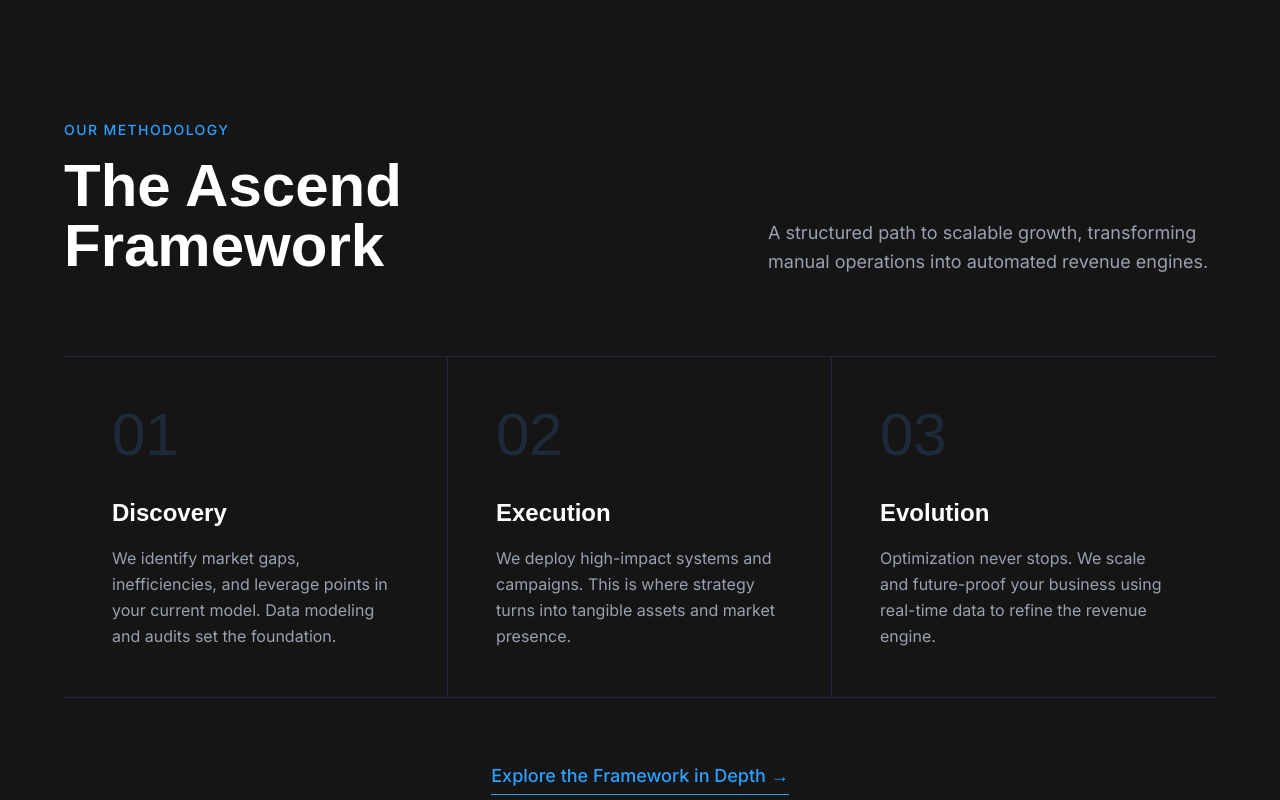
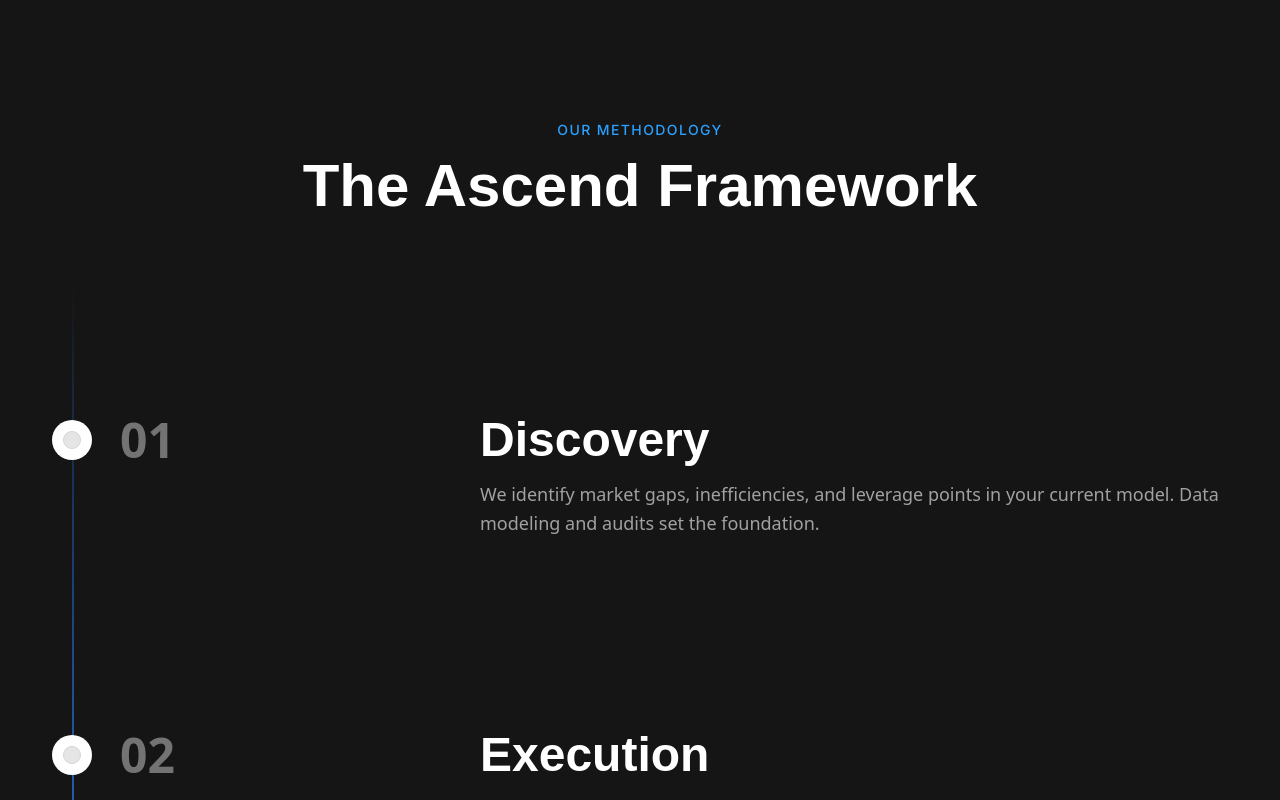
Before and after one commit to meronatic-dev1/meronatic-main, a Next.js app: page / in a window 1280 px wide. Shown: the part 4460-5260 px from the top of the page. Built offline with nearby package versions, Linux system fonts and the light colour scheme.

Commit message:
Implement Timeline Animation for Ascend Framework

```diff
--- a/components/AscendFramework.tsx
+++ b/components/AscendFramework.tsx
@@ -1,7 +1,7 @@
 "use client";
 
 import React from "react";
-import { motion } from "framer-motion";
+import { Timeline } from "@/components/ui/timeline";
 
 const STEPS = [
     {
@@ -22,11 +22,25 @@
 ];
 
 export default function AscendFramework() {
+    const timelineData = STEPS.map(step => ({
+        title: step.number,
+        content: (
+            <div>
+                <h3 className="text-4xl md:text-5xl font-cal text-white mb-4 font-bold">
+                    {step.title}
+                </h3>
+                <p className="text-neutral-400 text-base md:text-lg font-normal mb-8 leading-relaxed">
+                    {step.description}
+                </p>
+            </div>
+        ),
+    }));
+
     return (
-        <section className="py-24 md:py-32 bg-[#151515] text-white px-4 md:px-8 overflow-hidden">
-            <div className="container mx-auto max-w-6xl relative z-10">
-                <div className="flex flex-col md:flex-row md:items-end justify-between mb-20 gap-8">
-                    <div className="max-w-2xl">
+        <section className="py-24 md:py-32 bg-[#151515] text-white overflow-hidden">
+            <div className="container mx-auto px-4 md:px-8 max-w-7xl relative z-10 mb-10">
+                <div className="flex flex-col items-center justify-center text-center gap-8 w-full">
+                    <div className="max-w-4xl mx-auto">
                         <span className="text-[#2ba0fe] font-medium tracking-widest uppercase text-sm mb-4 block">
                             Our Methodology
                         </span>
@@ -34,39 +48,17 @@
                             The Ascend Framework
                         </h2>
                     </div>
-                    <p className="text-gray-400 max-w-md text-lg leading-relaxed">
-                        A structured path to scalable growth, transforming manual operations into automated revenue engines.
-                    </p>
                 </div>
+            </div>
 
-                <div className="grid grid-cols-1 md:grid-cols-3 gap-0 md:divide-x md:divide-gray-800 border-t border-b border-gray-800">
-                    {STEPS.map((step, index) => (
-                        <motion.div
-                            key={index}
-                            initial={{ opacity: 0, scale: 0.95 }}
-                            whileInView={{ opacity: 1, scale: 1 }}
-                            viewport={{ once: true }}
-                            transition={{ duration: 0.5, delay: index * 0.2 }}
-                            className="p-8 md:p-12 hover:bg-[#1a1a1a] transition-colors group"
-                        >
-                            <div className="mb-8 font-cal text-5xl md:text-6xl text-gray-800 group-hover:text-white transition-colors duration-500">
-                                {step.number}
-                            </div>
-                            <h3 className="text-2xl font-bold font-cal mb-4 text-white">
-                                {step.title}
-                            </h3>
-                            <p className="text-gray-400 leading-relaxed group-hover:text-gray-300 transition-colors">
-                                {step.description}
-                            </p>
-                        </motion.div>
-                    ))}
-                </div>
+            <div className="w-full">
+                <Timeline data={timelineData} />
+            </div>
 
-                <div className="mt-16 text-center">
-                    <a href="/approach" className="inline-flex items-center gap-2 text-[#2ba0fe] hover:text-white transition-colors border-b border-[#2ba0fe] hover:border-white pb-1 font-medium text-lg">
-                        Explore the Framework in Depth →
-                    </a>
-                </div>
+            <div className="container mx-auto px-4 md:px-8 mt-16 text-center">
+                <a href="/approach" className="inline-flex items-center gap-2 text-[#2ba0fe] hover:text-white transition-colors border-b border-[#2ba0fe] hover:border-white pb-1 font-medium text-lg">
+                    Explore the Framework in Depth →
+                </a>
             </div>
         </section>
     );
--- /dev/null
+++ b/components/ui/timeline.tsx
@@ -0,0 +1,80 @@
+"use client";
+import {
+  useMotionValueEvent,
+  useScroll,
+  useTransform,
+  motion,
+} from "framer-motion";
+import React, { useEffect, useRef, useState } from "react";
+
+interface TimelineEntry {
+  title: string;
+  content: React.ReactNode;
+}
+
+export const Timeline = ({ data }: { data: TimelineEntry[] }) => {
+  const ref = useRef<HTMLDivElement>(null);
+  const containerRef = useRef<HTMLDivElement>(null);
+  const [height, setHeight] = useState(0);
+
+  useEffect(() => {
+    if (ref.current) {
+      const rect = ref.current.getBoundingClientRect();
+      setHeight(rect.height);
+    }
+  }, [ref]);
+
+  const { scrollYProgress } = useScroll({
+    target: containerRef,
+    offset: ["start 10%", "end 50%"],
+  });
+
+  const heightTransform = useTransform(scrollYProgress, [0, 1], [0, height]);
+  const opacityTransform = useTransform(scrollYProgress, [0, 0.1], [0, 1]);
+
+  return (
+    <div
+      className="w-full font-sans md:px-10"
+      ref={containerRef}
+    >
+      <div ref={ref} className="relative max-w-7xl mx-auto pb-20">
+        {data.map((item, index) => (
+          <div
+            key={index}
+            className="flex justify-start pt-10 md:pt-40 md:gap-10"
+          >
+            <div className="sticky flex flex-col md:flex-row z-40 items-center top-40 self-start max-w-xs lg:max-w-sm md:w-full">
+              <div className="h-10 absolute left-3 md:left-3 w-10 rounded-full bg-white dark:bg-black flex items-center justify-center">
+                <div className="h-4 w-4 rounded-full bg-neutral-200 dark:bg-neutral-800 border border-neutral-300 dark:border-neutral-700 p-2" />
+              </div>
+              <h3 className="hidden md:block text-xl md:pl-20 md:text-5xl font-bold text-neutral-500 dark:text-neutral-500 ">
+                {item.title}
+              </h3>
+            </div>
+
+            <div className="relative pl-20 pr-4 md:pl-4 w-full">
+              <h3 className="md:hidden block text-2xl mb-4 text-left font-bold text-neutral-500 dark:text-neutral-500">
+                {item.title}
+              </h3>
+              {item.content}{" "}
+            </div>
+          </div>
+        ))}
+        <div
+          style={{
+            height: height + "px",
+          }}
+          className="absolute md:left-8 left-8 top-0 overflow-hidden w-[2px] bg-[linear-gradient(to_bottom,var(--tw-gradient-stops))] from-transparent from-[0%] via-neutral-200 dark:via-neutral-700 to-transparent to-[99%]  [mask-image:linear-gradient(to_bottom,transparent_0%,black_10%,black_90%,transparent_100%)] "
+        >
+          <motion.div
+            style={{
+              height: heightTransform,
+              opacity: opacityTransform,
+            }}
+            className="absolute inset-x-0 top-0  w-[2px] bg-gradient-to-t from-purple-500 via-blue-500 to-transparent from-[0%] via-[10%] rounded-full"
+          />
+        </div>
+      </div>
+    </div>
+  );
+};
--- a/package.json
+++ b/package.json
@@ -12,7 +12,7 @@
     "@radix-ui/react-icons": "^1.3.2",
     "class-variance-authority": "^0.7.1",
     "clsx": "^2.1.1",
-    "framer-motion": "^12.29.2",
+    "framer-motion": "^12.33.0",
     "lucide-react": "^0.563.0",
     "motion": "^12.31.0",
     "next": "16.1.6",
```
Also changed, not shown: 1 other file (tests, documents, lock files or other folders).
